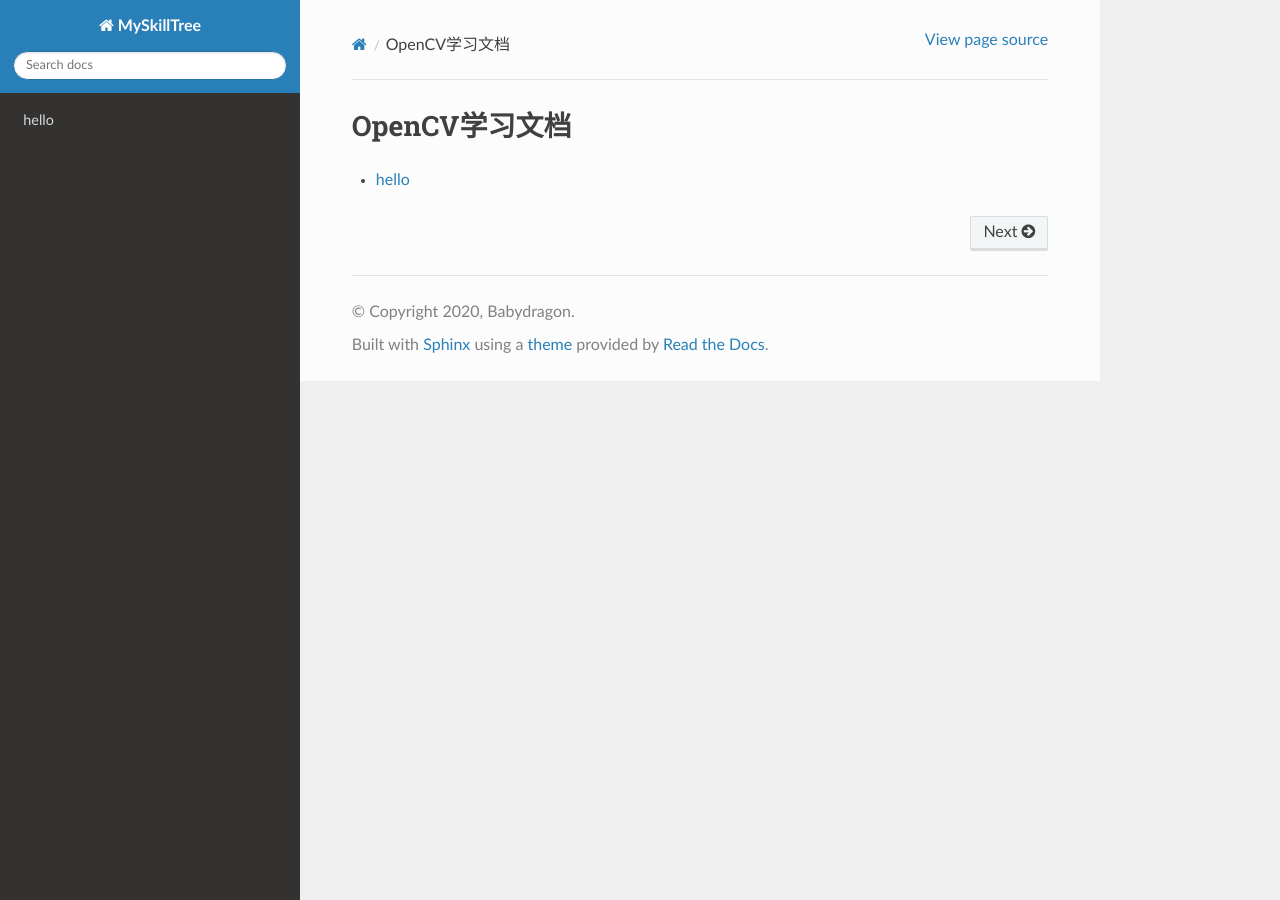
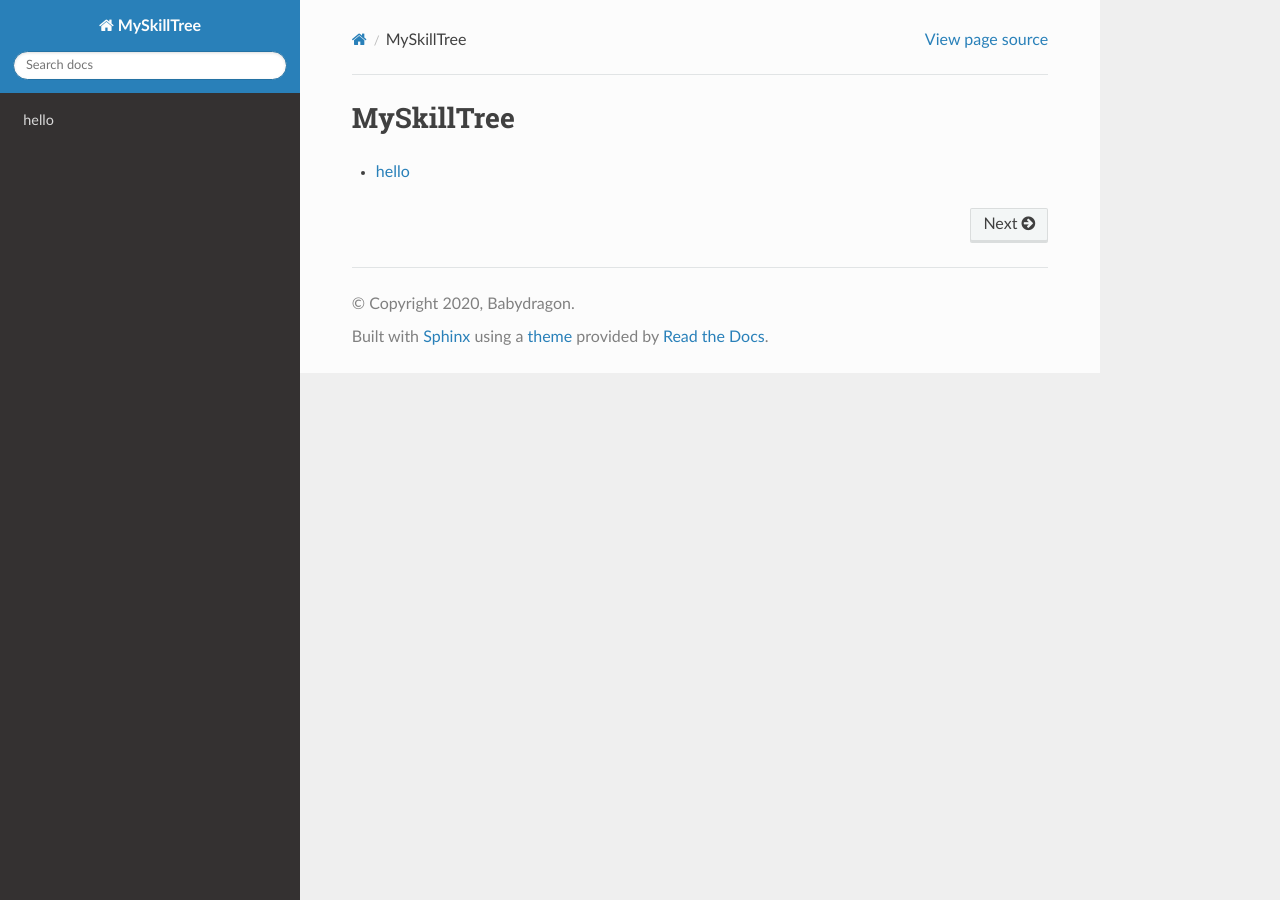
Before and after one commit to baolintian/MyDoc, a Sphinx documentation site: the page built from docs/source/index.rst, in a window 1280 px wide. Built offline with Sphinx 7.4.7 and the Read the Docs theme 2.0.0, drawn with Linux system fonts in a browser that asks for light colours.

Commit message:
change title

```diff
--- a/docs/source/index.rst
+++ b/docs/source/index.rst
@@ -1,5 +1,5 @@
 
-OpenCV学习文档
+MySkillTree
 ==================================
 
 .. toctree::
```
Also changed, not shown: README.md (+2 -0 lines).
